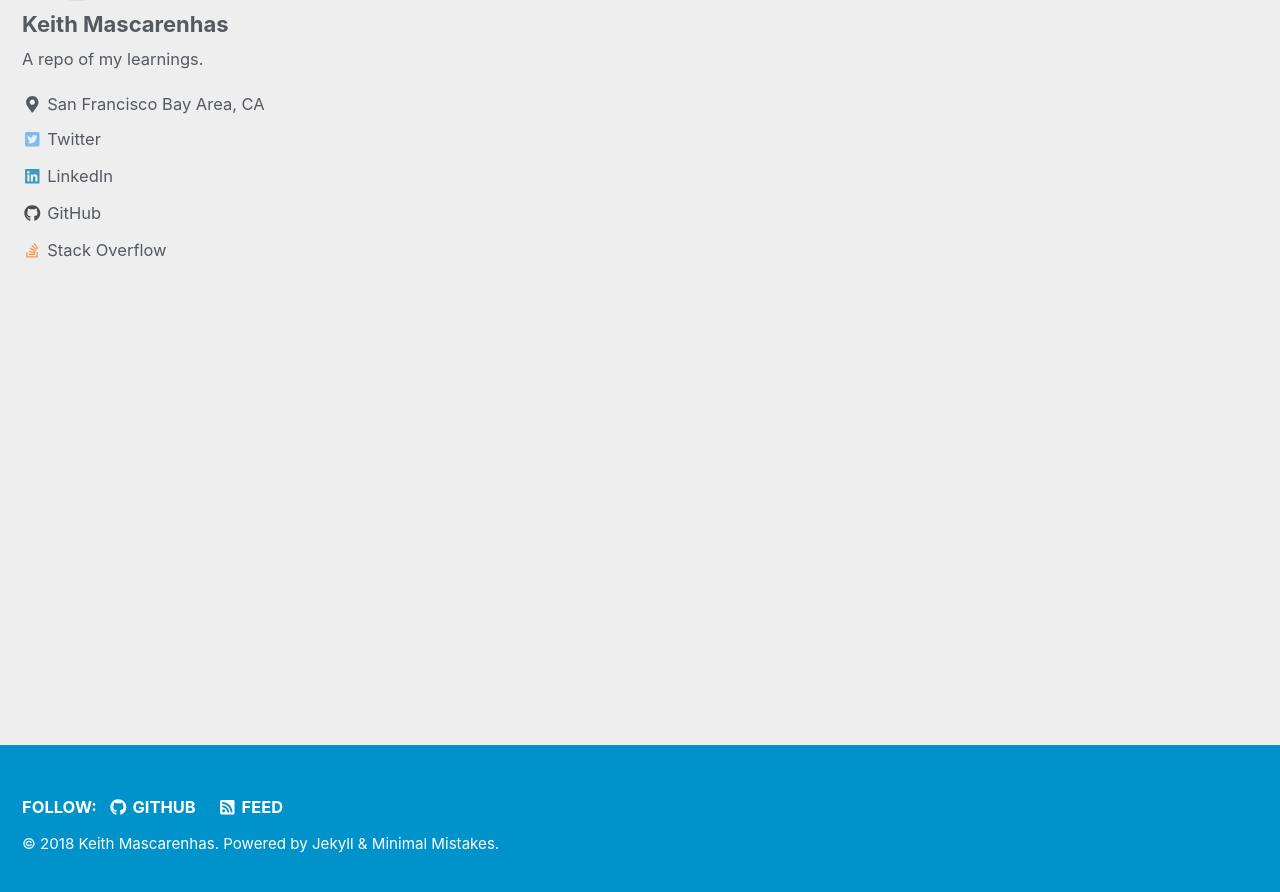
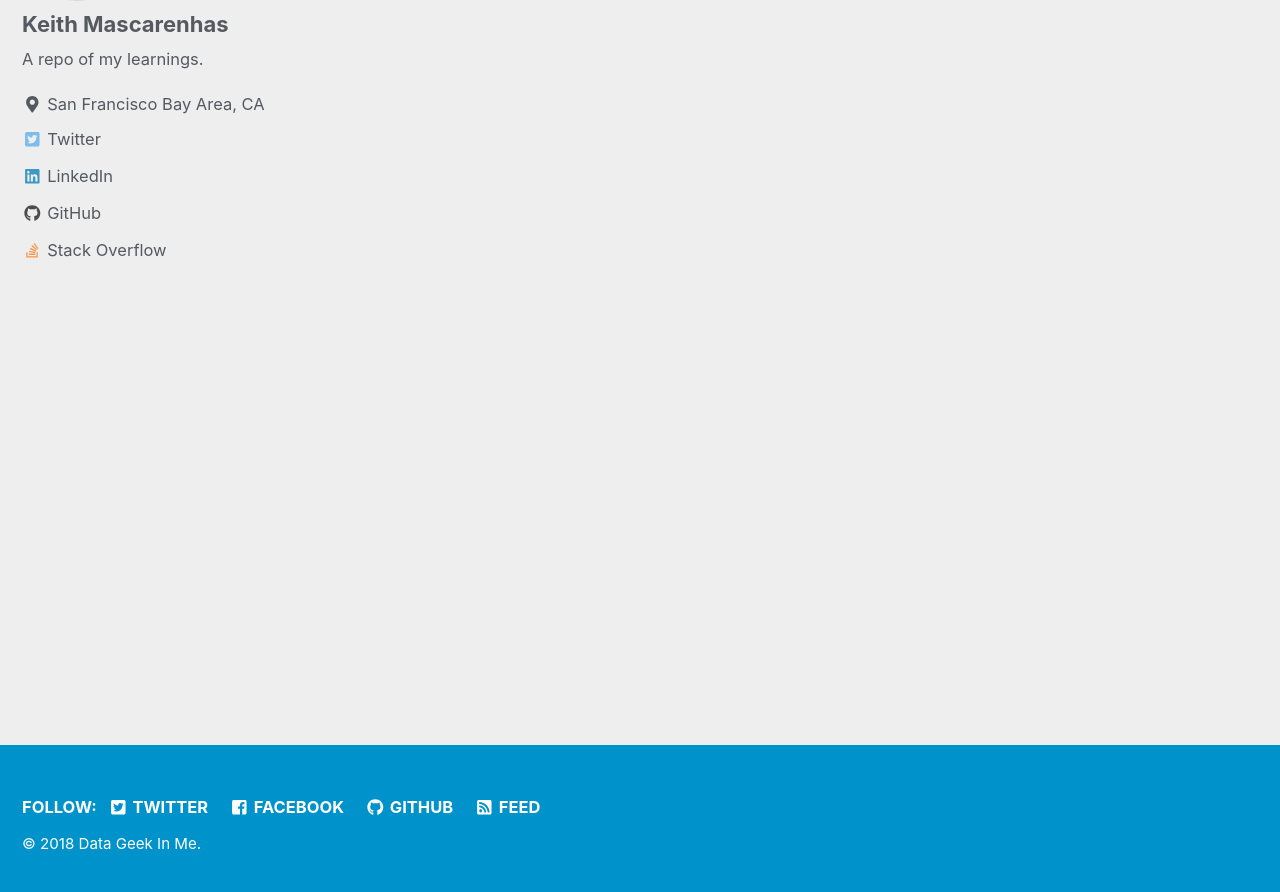
Before and after one commit to datageekinme/datageekinme.github.io, a Jekyll site: the page built from index.html, in a window 1280 px wide and 900 px high, scrolled down 740 px. Shown: the top 892 px of the window. Built offline with Jekyll 4.4.1, drawn with Linux system fonts in a browser that asks for light colours; nearby versions of some CDN libraries; the list of posts is cut into pages by our own code.

Commit message:
modified footer.html

```diff
--- a/_config.yml
+++ b/_config.yml
@@ -11,7 +11,7 @@
 # https://mmistakes.github.io/minimal-mistakes/docs/quick-start-guide/#installing-the-theme
 
 # theme                  : "minimal-mistakes-jekyll"
-remote_theme           : "mmistakes/minimal-mistakes"
+# remote_theme           : "mmistakes/minimal-mistakes"
 minimal_mistakes_skin    : "air" # "air", "aqua", "contrast", "dark", "dirt", "neon", "mint", "plum", "sunrise"
 
 # Site Settings
@@ -77,9 +77,9 @@ naver_site_verification  :
 
 # Social Sharing
 twitter:
-  username               :
+  username               : "datageekinme"
 facebook:
-  username               :
+  username               : "keithxm"
   app_id                 :
   publisher              :
 og_image                 : # Open Graph/Twitter default site image
--- a/_includes/footer.html
+++ b/_includes/footer.html
@@ -22,4 +22,4 @@
   </ul>
 </div>
 
-<div class="page__footer-copyright">&copy; {{ site.time | date: '%Y' }} {{ site.name | default: site.title }}. {{ site.data.ui-text[site.locale].powered_by | default: "Powered by" }} <a href="https://jekyllrb.com" rel="nofollow">Jekyll</a> &amp; <a href="https://mademistakes.com/work/minimal-mistakes-jekyll-theme/" rel="nofollow">Minimal Mistakes</a>.</div>
+<div class="page__footer-copyright">&copy; {{ site.time | date: '%Y' }} {{ site.title | default: site.title }}.</div>
```
